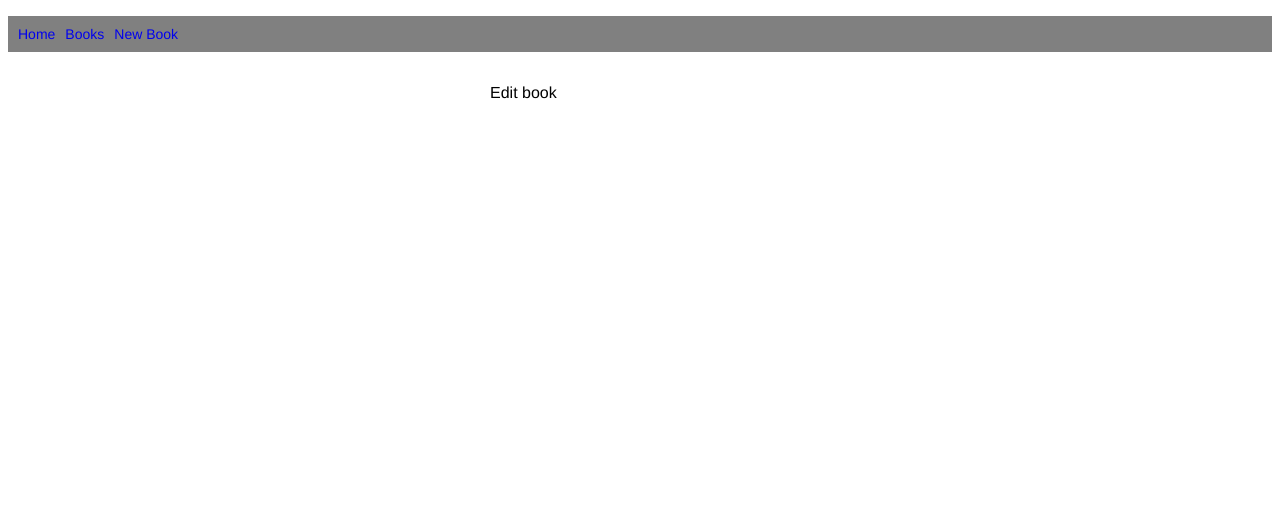
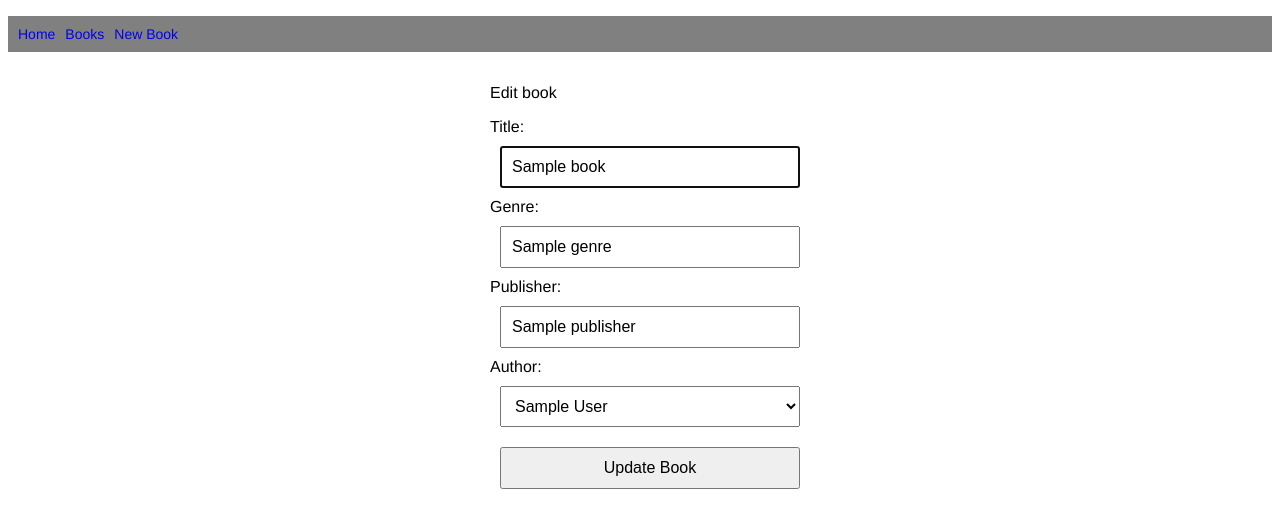
Before and after one commit to NateDawggWoof/week04_day3_LAB_Books_Authors, a Flask app: template templates/books/edit.html in a window 1280 px wide. Shown: the top 528 px of the page. Run offline with Flask 2, Linux system fonts and the light colour scheme; the template is opened without the code that fills it: most values are stand-ins (such as "Sample title", 1, 10 or a date in 2020).

Commit message:
final exstension almost complete

```diff
--- a/templates/books/edit.html
+++ b/templates/books/edit.html
@@ -2,5 +2,32 @@
 {% block content %}
 
 <p>Edit book</p>
+<form action="/books/{{book.id}}" method = 'post'>
+<div>
+    <label for="title">Title: </label>
+    <input type="text" id= 'title' name= 'title' value = '{{book.title}}' required autofocus>
+</div>
+<div>
+    <label for="genre">Genre: </label>
+    <input type="text" id= 'genre' name= 'genre' value = '{{book.genre}}' required>
+</div>
+<div>
+    <label for="publisher">Publisher: </label>
+    <input type="text" id= 'publisher' name= 'publisher' value = '{{book.publisher}}' required>
+</div>
+<div>
+    <label for="author_id">Author: </label>
+
+    <select name="author_id" id="author_id">
+        {% for author in all_authors %}
+        <option value="{{author.full_name()}}"
+        {% if book.author.id == author.id %} selected = "selected" {% endif %}>
+        {{author.full_name()}}
+        </option>
+        {% endfor %}
+    </select>
+</div>
+<button type="submit">Update Book</button>
+</form>
 
 {% endblock %}
```
Also changed, not shown: controllers/books_controller.py (+15 -1 lines).
